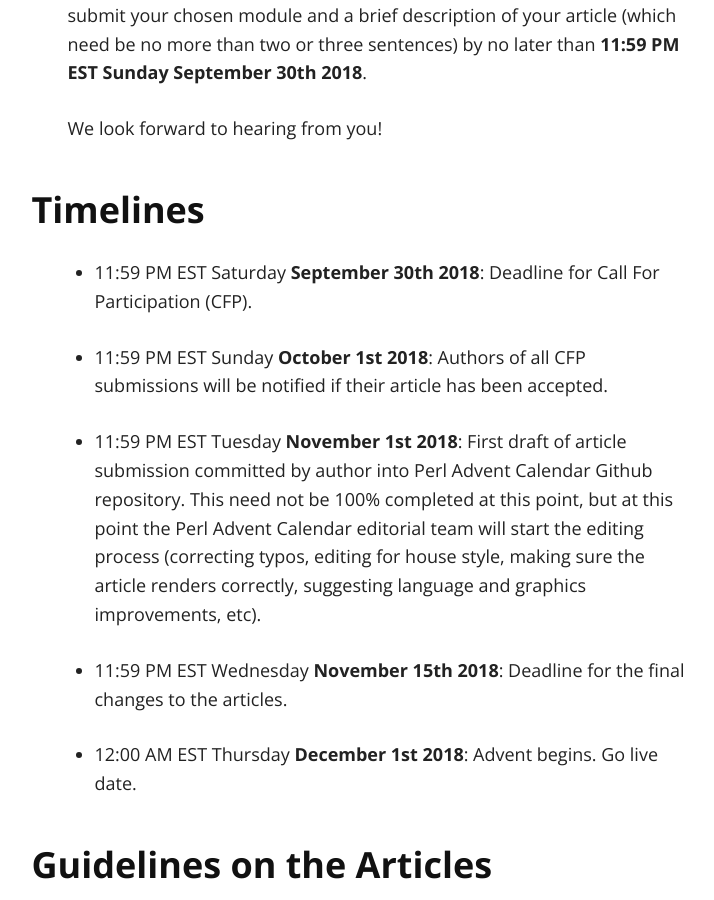
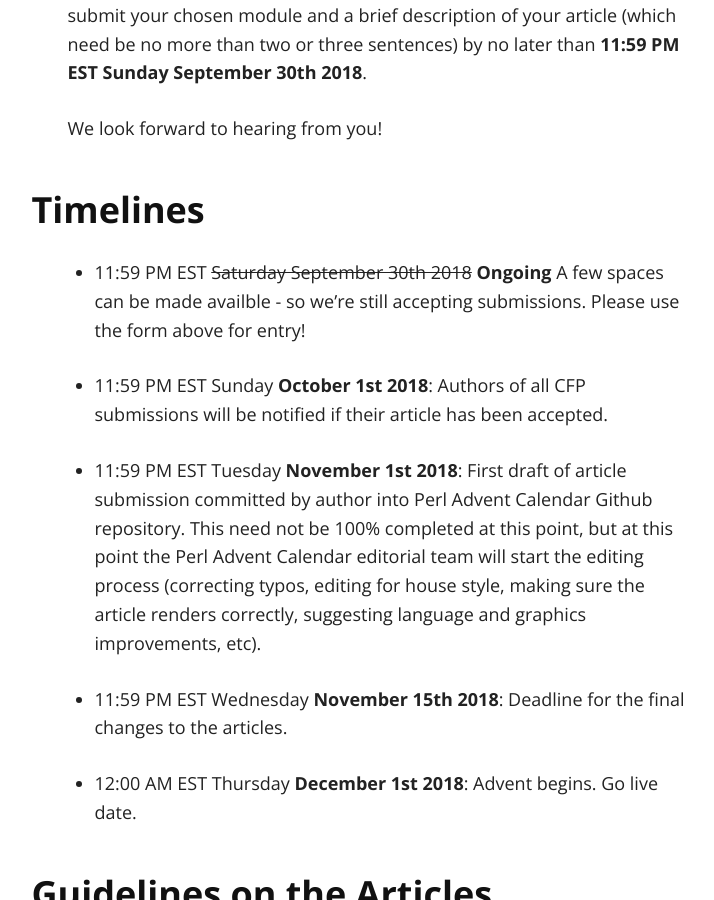
Before and after one commit to davorg/perl-advent-cfp, a Jekyll site: the page built from index.md, in a window 1280 px wide and 900 px high, scrolled down 1459 px. Shown: the whole window, without its empty margins (260-974 px from the left). Built offline with Jekyll 4.4.1, drawn with Linux system fonts in a browser that asks for light colours; nearby versions of some CDN libraries; our own code applies the rules of GitHub Pages for plain Markdown files.

Commit message:
Extending CFP for those that want to

```diff
--- a/index.md
+++ b/index.md
@@ -35,8 +35,8 @@ We look forward to hearing from you!
 
 ### Timelines ###
 
-* 11:59 PM EST Saturday **September 30th 2018**:
-  Deadline for Call For Participation (CFP).
+* 11:59 PM EST <strike>Saturday September 30th 2018</strike> **Ongoing**
+  A few spaces can be made availble - so we're still accepting submissions.  Please use the form above for entry!
 
 * 11:59 PM EST Sunday **October 1st 2018**: Authors of all CFP submissions will
   be notified if their article has been accepted.
```
